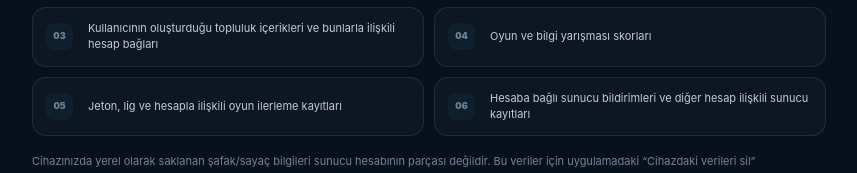
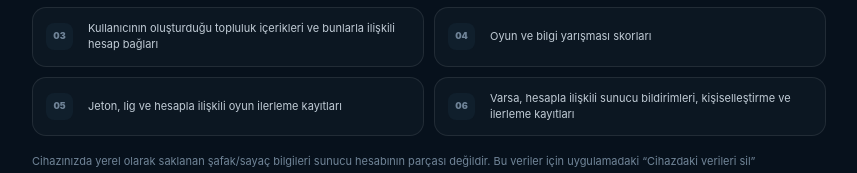
Before and after one commit to yucelsonmez59-tech/SafakSayarPlus, a plain HTML site: page safaksayar/delete-account/index.html in a window 1280 px wide. Shown: the part 1937-2110 px from the top of the page, without its empty margins (48-905 px from the left). Drawn offline with Linux system fonts and the light colour scheme.

Commit message:
Clarify account-linked personalization deletion scope

```diff
--- a/safaksayar/delete-account/index.html
+++ b/safaksayar/delete-account/index.html
@@ -119,7 +119,7 @@
             <div class="delete-data-item"><span>03</span><p>Kullanıcının oluşturduğu topluluk içerikleri ve bunlarla ilişkili hesap bağları</p></div>
             <div class="delete-data-item"><span>04</span><p>Oyun ve bilgi yarışması skorları</p></div>
             <div class="delete-data-item"><span>05</span><p>Jeton, lig ve hesapla ilişkili oyun ilerleme kayıtları</p></div>
-            <div class="delete-data-item"><span>06</span><p>Hesaba bağlı sunucu bildirimleri ve diğer hesap ilişkili sunucu kayıtları</p></div>
+            <div class="delete-data-item"><span>06</span><p>Varsa, hesapla ilişkili sunucu bildirimleri, kişiselleştirme ve ilerleme kayıtları</p></div>
           </div>
           <p class="delete-fineprint">Cihazınızda yerel olarak saklanan şafak/sayaç bilgileri sunucu hesabının parçası değildir. Bu veriler için uygulamadaki “Cihazdaki verileri sil” seçeneği veya cihazın uygulama verisi yönetimi kullanılır.</p>
         </section>
```
